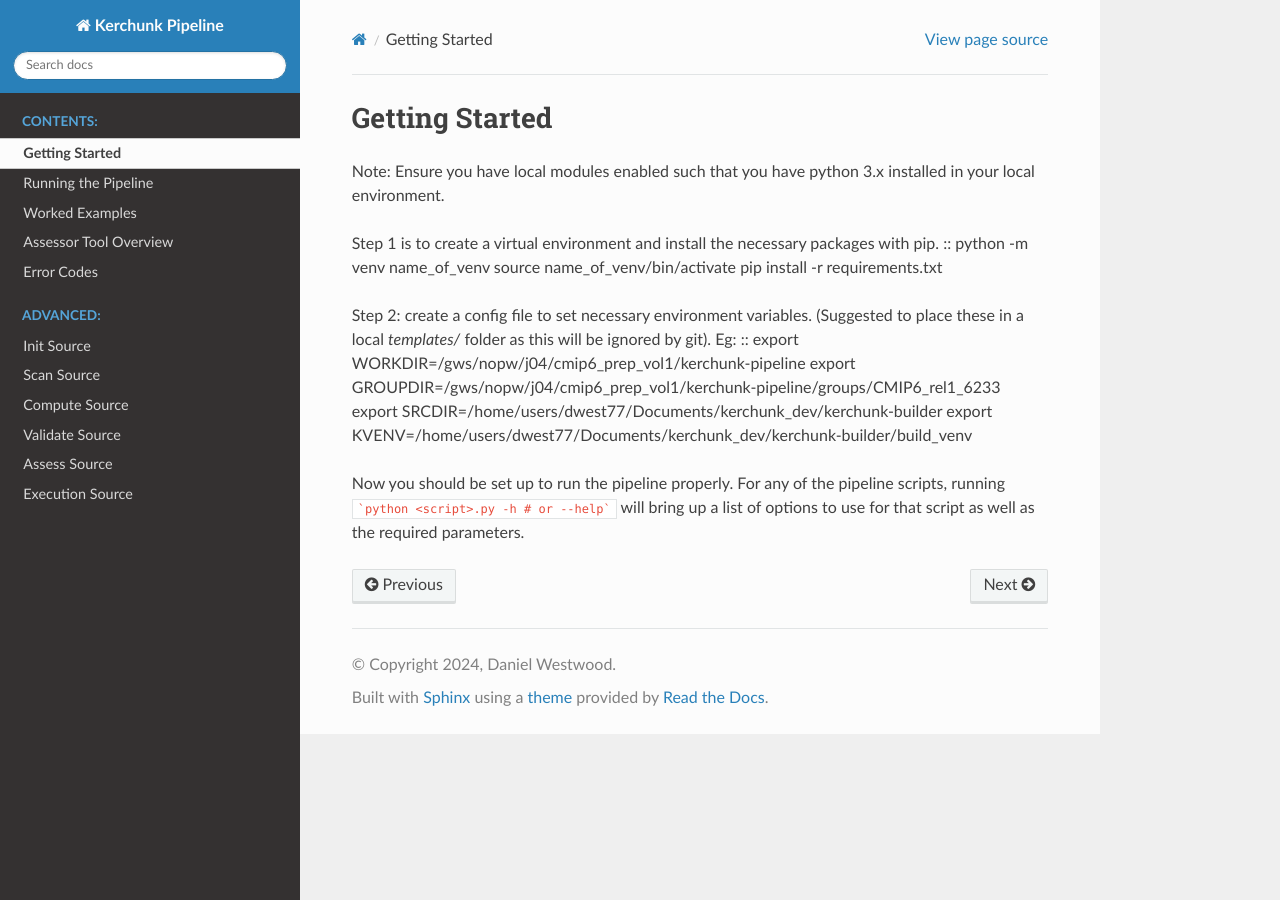
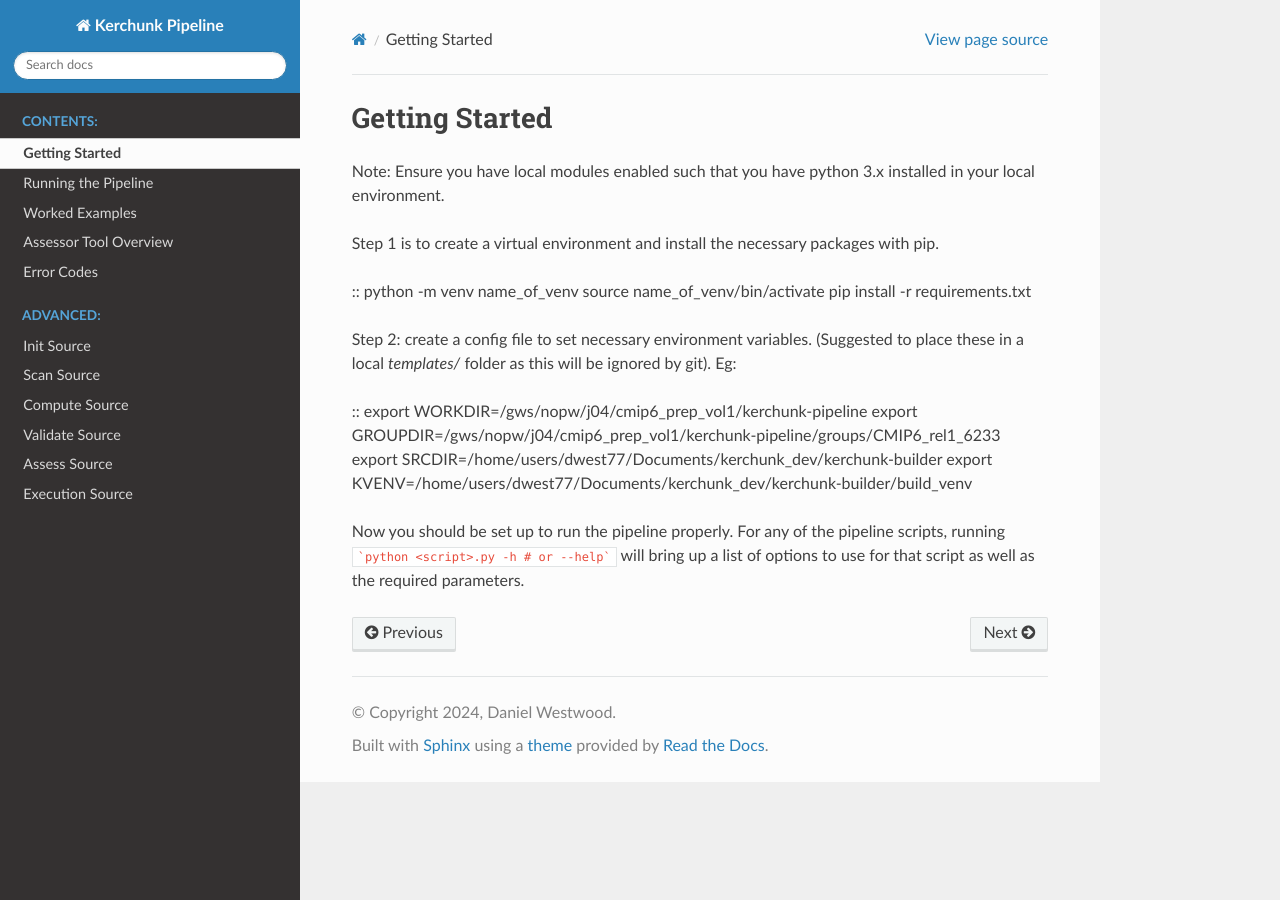
Before and after one commit to cedadev/padocc, a Sphinx documentation site: the page built from docs/source/start.rst, in a window 1280 px wide. Built offline with Sphinx 7.4.7 and the Read the Docs theme 2.0.0, drawn with Linux system fonts in a browser that asks for light colours.

````diff
--- a/docs/source/examples.rst
+++ b/docs/source/examples.rst
@@ -42,8 +42,9 @@
 ::
 
 E.g
+
 ::
-UKCP18_land-rcm_12km_rcp85_01_clt_day_v20190731, /badc/ukcp18/data/land-rcm/uk/12km/rcp85/01/clt/day/v20190731/*, path/to/updates.json, path/to/removals.json
+```UKCP18_land-rcm_12km_rcp85_01_clt_day_v20190731, /badc/ukcp18/data/land-rcm/uk/12km/rcp85/01/clt/day/v20190731/*, path/to/updates.json, path/to/removals.json```
 ::
 
 For all 180 datasets in this group. A method of pattern matching and extracting the key information from the path to add to the project code should be used if possible.
--- a/docs/source/start.rst
+++ b/docs/source/start.rst
@@ -4,6 +4,7 @@
 Note: Ensure you have local modules enabled such that you have python 3.x installed in your local environment.
 
 Step 1 is to create a virtual environment and install the necessary packages with pip.
+
 ::
 python -m venv name_of_venv
 source name_of_venv/bin/activate
@@ -11,6 +12,7 @@
 ::
 
 Step 2: create a config file to set necessary environment variables. (Suggested to place these in a local `templates/` folder as this will be ignored by git). Eg:
+
 ::
 export WORKDIR=/gws/nopw/j04/cmip6_prep_vol1/kerchunk-pipeline
 export GROUPDIR=/gws/nopw/j04/cmip6_prep_vol1/kerchunk-pipeline/groups/CMIP6_rel1_6233
````
